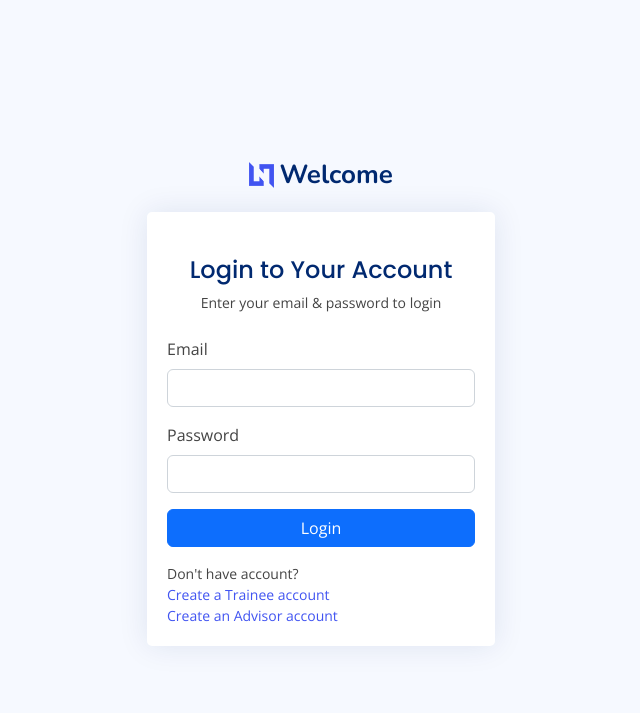
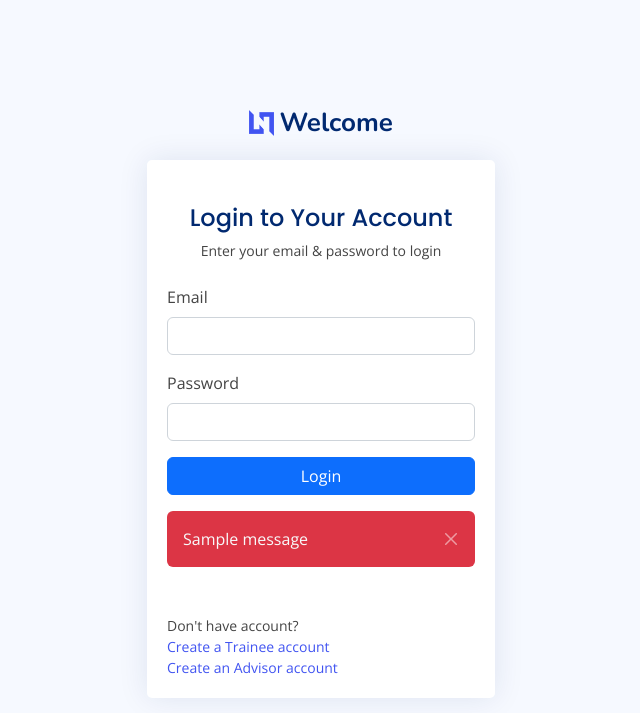
Before and after one commit to GhadeerHayek/TMS-Flask, a Flask app: page /login in a window 1280 px wide. Shown: the top 713 px of the page, without its empty margins (319-959 px from the left). Run offline with Flask 3, Linux system fonts and the light colour scheme; tables that the repository leaves empty hold one stand-in row (values such as "Sample post"); one stand-in notice (Sample message) is shown; some libraries are stand-ins or nearby versions.

Commit message:
created flash msgs

```diff
--- a/app.py
+++ b/app.py
@@ -8,6 +8,7 @@ load_dotenv('.env')
 
 # Setup flask app instance
 app = Flask(__name__)
+app.secret_key = 'your_secret_key_here'
 
 db_host = os.getenv('DB_HOST')
 db_user = os.getenv('DB_USER')
--- a/controller/auth_controller.py
+++ b/controller/auth_controller.py
@@ -23,16 +23,23 @@ def handle_login(request):
     params = {"email": email, "password": password}
     result = db.session().execute(query, params)
     row = result.fetchone()
-    if not row:
-        return flash('Email or password are incorrect, please try again', 'error')
+    print(row)
+    if row is None:
+        print("invalid pass")
+        flash('Email or password are incorrect, please try again', 'error')
+        return redirect(url_for('auth.login_view'))
     # generate token
     token = tokenHelper.generate_token(row, SECRET_KEY)
-    classification = row[3]
+    classification = row[5]
+    print(classification)
     if classification == "manager":
+        print("inside manager")
         response = redirect(url_for('manager.dashboard_view'))
     elif classification == "advisor":
+        print("inside advisor")
         response = redirect(url_for('advisor.dashboard_view'))
     elif classification == "trainee":
+        print("inside trainee")
         response = redirect(url_for('trainee.dashboard_view'))
     else:
         return flash('Something went wrong', 'error')
--- a/templates/login.html
+++ b/templates/login.html
@@ -77,6 +77,19 @@
                                     <div class="col-12">
                                         <button class="btn btn-primary w-100" type="submit">Login</button>
                                     </div>
+                                    {% with messages = get_flashed_messages() %}
+                                    {% if messages %}
+                                        <ul class="flash-messages">
+                                        {% for message in messages %}
+                                        <div class="alert alert-danger bg-danger text-light border-0 alert-dismissible fade show" role="alert">
+                                            {{message}}
+                                            <button type="button" class="btn-close btn-close-white" data-bs-dismiss="alert" aria-label="Close"></button>
+                                        </div>
+                                        {% endfor %}
+                                        </ul>
+
+                                    {% endif %}
+                                    {% endwith %}
                                     <div class="col-12">
                                         <p class="small mb-0">Don't have account?<br>
                                             <a href="{{ url_for('auth.signup_view', classification='trainee') }}">Create a
```
